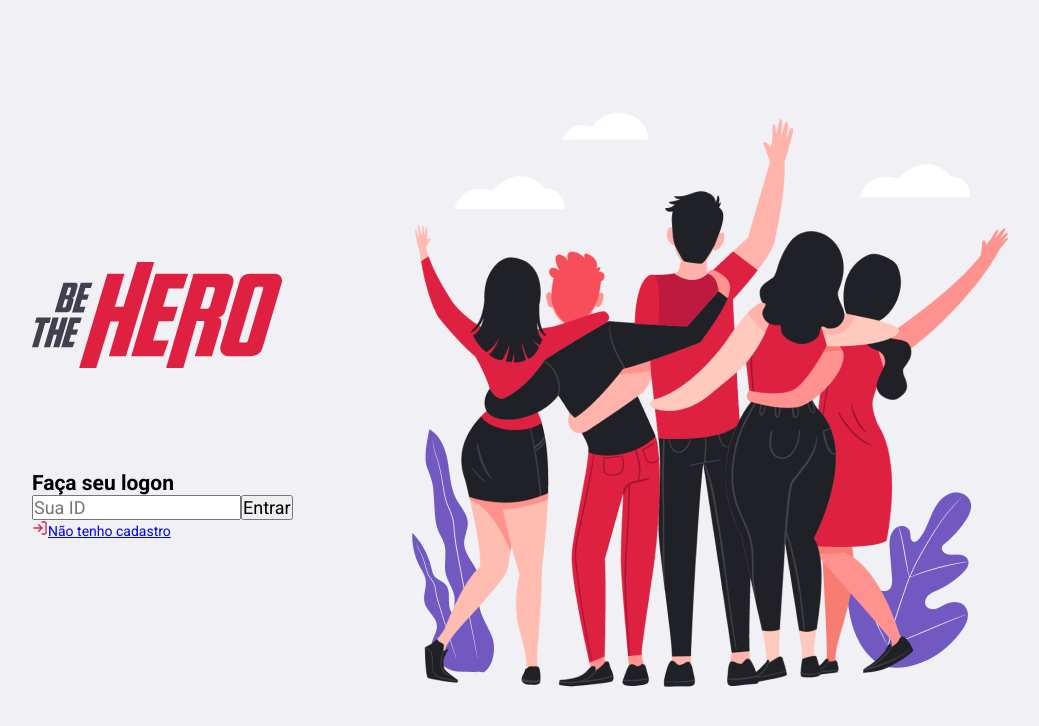
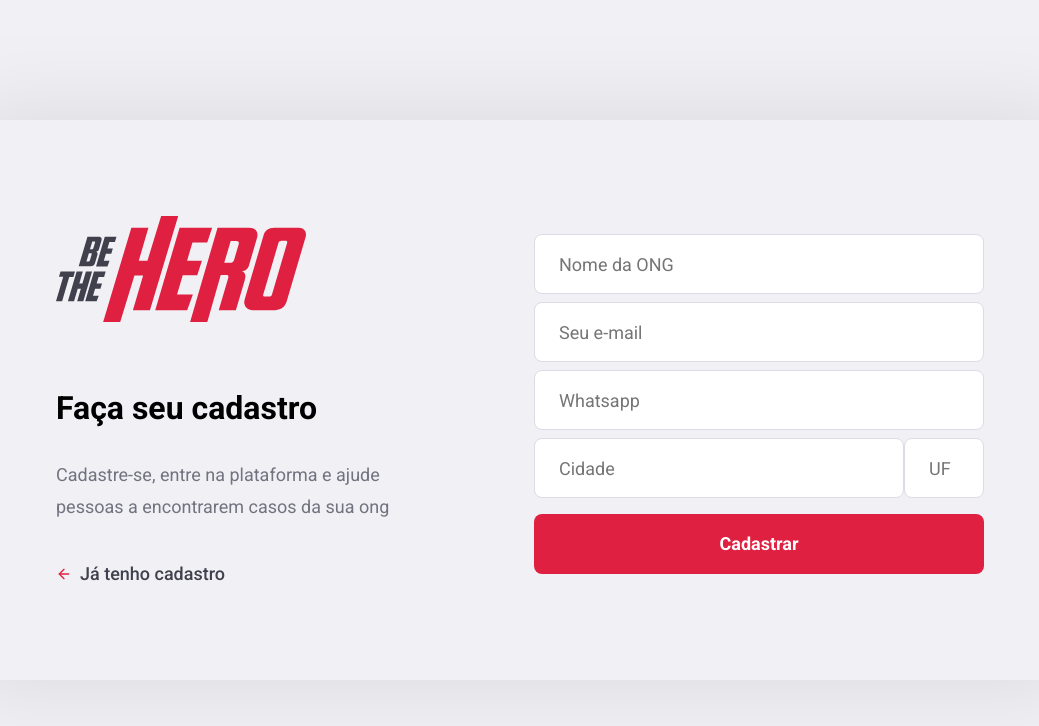
Before and after one commit to RogerBambinetti/bethehero-nodejs-react-react-native, a React (Create React App) app in the folder frontend/: page /register in a window 1280 px wide. Shown: the top 726 px of the page, without its empty margins (120-1159 px from the left). Built offline with nearby package versions, Linux system fonts and the light colour scheme.

Commit message:
added register page

```diff
--- a/frontend/src/App.css
+++ b/frontend/src/App.css
@@ -21,3 +21,33 @@
 button {
     cursor: pointer;
 }
+
+form input{
+    width: 100%;
+    height: 60px;
+    color: #3333;
+    border: 1px solid #dcdce6;
+    border-radius: 8px;
+    padding: 0 24px;
+}
+
+.button{
+    width: 100%;
+    height: 60px;
+    background-color: #e02041;
+    color: #FFF;
+    border: none;
+    border-radius: 8px;
+    font-weight: 700;
+    margin-top: 16px;
+    display: inline-block;
+    text-align: center;
+    text-decoration: none;
+    font-size: 18px;
+    line-height: 60px;
+    transition: filter.2s;
+}
+
+.button:hover{
+    filter: brightness(90%);
+}
--- a/frontend/src/Routes.js
+++ b/frontend/src/Routes.js
@@ -2,11 +2,13 @@
 import { BrowserRouter, Route } from 'react-router-dom';
 
 import Logon from './pages/Logon';
+import Register from './pages/Register';
 
 export default function Routes() {
     return (
         <BrowserRouter >
-            <Route path="/" component={Logon} />
+            <Route path="/" exact component={Logon} />
+            <Route path="/register" component={Register} />
         </BrowserRouter>
     );
 }
--- a/frontend/src/pages/Logon/index.js
+++ b/frontend/src/pages/Logon/index.js
@@ -1,5 +1,6 @@
 import React from 'react';
 import { FiLogIn } from 'react-icons/fi';
+import {Link} from 'react-router-dom';
 
 import './styles.css';
 
@@ -11,14 +12,15 @@
         <div className="logon-container">
             <section className="form">
                 <img src={Logo} alt="Logo" />
-                <form action="">
+                <form>
                     <h1>Faça seu logon</h1>
                     <input type="text" placeholder="Sua ID" />
-                    <button type="submit">Entrar</button>
+                    <button type="submit" className="button">Entrar</button>
+                    <Link to="/register">
+                        <FiLogIn size={16} color="#E02041" />
+                        Não tenho cadastro
+                    </Link>
                 </form>
-                <a href="/register">
-                    <FiLogIn size={16} color="#E02041" />
-                  Não tenho cadastro</a>
             </section>
             <img src={Heroes} alt="Heroes" />
         </div>
--- a/frontend/src/pages/Logon/styles.css
+++ b/frontend/src/pages/Logon/styles.css
@@ -17,3 +17,22 @@
 .logon-container section.form form{
     margin-top: 100px;
 }
+
+.logon-container section.form form a{
+    display: flex;
+    align-items: center;
+    margin-top: 40px;
+    color: #41414d;
+    font-size: 18px;
+    text-decoration: none;
+    font-weight: 500;
+    transition: opacity 0.2s;
+}
+
+.logon-container section.form form a:hover{
+    opacity: 0.8;
+}
+
+.logon-container section.form form a svg{
+    margin-right: 8px;
+}
--- /dev/null
+++ b/frontend/src/pages/Register/index.js
@@ -0,0 +1,36 @@
+import React from 'react';
+import { FiArrowLeft } from 'react-icons/fi';
+import { Link } from 'react-router-dom';
+
+import './styles.css';
+
+import Heroes from '../../assets/heroes.png'
+import Logo from '../../assets/logo.svg'
+
+export default function Register() {
+    return (
+        <div className="register-container">
+            <div className="content">
+                <section className="form">
+                    <img src={Logo} alt="Logo" />
+                    <h1>Faça seu cadastro</h1>
+                    <p>Cadastre-se, entre na plataforma e ajude pessoas a encontrarem casos da sua ong</p>
+                    <Link to="/">
+                        <FiArrowLeft size={16} color="#E02041" />
+                        Já tenho cadastro
+                    </Link>
+                </section>
+                <form>
+                    <input type="text" placeholder="Nome da ONG" />
+                    <input type="email" placeholder="Seu e-mail" />
+                    <input type="text" placeholder="Whatsapp" />
+                    <div className="input-group">
+                        <input type="text" placeholder="Cidade" />
+                        <input type="text" placeholder="UF" style={{width: 80}}/>
+                    </div>
+                    <button type="submit" className="button">Cadastrar</button>
+                </form>
+            </div>
+        </div>
+    )
+}
--- /dev/null
+++ b/frontend/src/pages/Register/styles.css
@@ -0,0 +1,70 @@
+.register-container {
+    width: 100%;
+    max-width: 1120px;
+    height: 100vh;
+    margin: 0 auto;
+    display: flex;
+    align-items: center;
+    justify-content: center;
+}
+
+.register-container .content {
+    width: 100%;
+    padding: 96px;
+    background: #f0f0f5;
+    box-shadow: 0 0 100px rgba(0, 0, 0, 0.1);
+    border-radius: 8px;
+    display: flex;
+    justify-content: space-between;
+    align-items: center;
+}
+
+.register-container .content section {
+    width: 100%;
+    max-width: 380px;
+}
+
+.register-container .content section h1 {
+    margin: 64px 0 32px;
+    font-size: 32px;
+}
+
+.register-container .content section p{
+    font-size: 18px;
+    color: #737380;
+    line-height: 32px;
+}
+
+.register-container .content form{
+    width: 100%;
+    max-width: 450px;
+
+}
+
+.register-container .content form input{
+    margin-top: 8px;
+}
+
+.register-container .content form .input-group{
+    display: flex;
+    flex-direction: row;
+}
+
+.register-container .content section a{
+    display: flex;
+    align-items: center;
+    margin-top: 40px;
+    color: #41414d;
+    font-size: 18px;
+    text-decoration: none;
+    font-weight: 500;
+    transition: opacity 0.2s;
+}
+
+.register-container .content section a:hover{
+    opacity: 0.8;
+}
+
+.register-container .content section a svg{
+    margin-right: 8px;
+}
```
